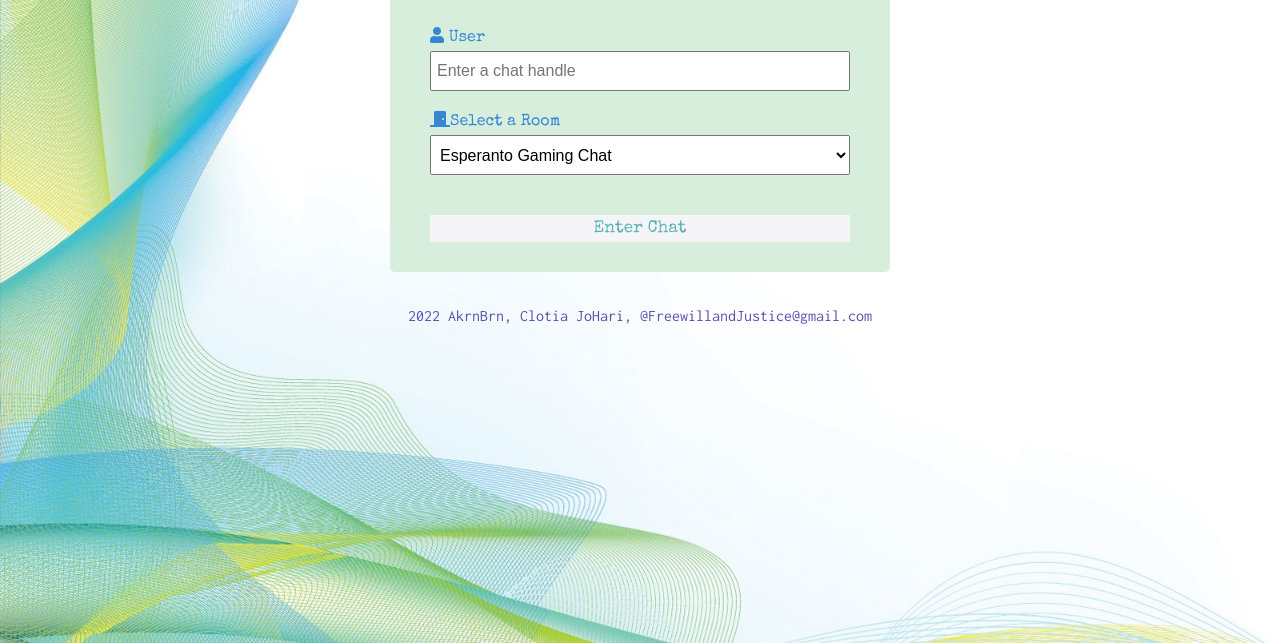
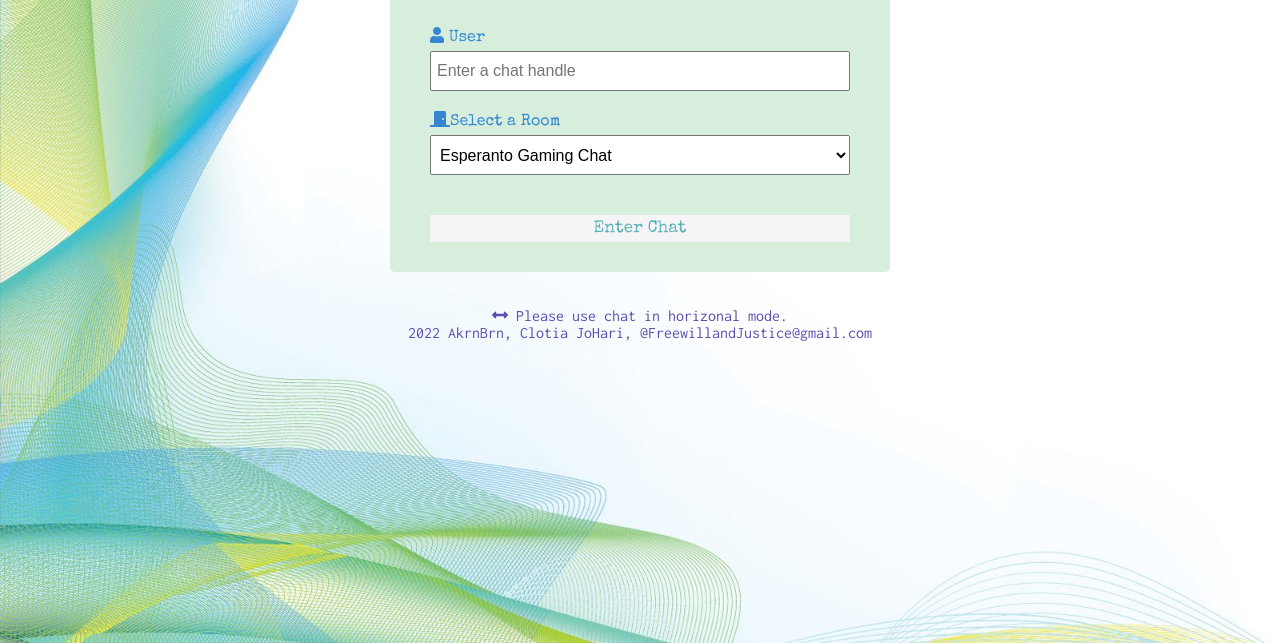
Before and after one commit to akronborn/vsg-chat, a website: page client/index.html in a window 1280 px wide. Shown: the part 157-800 px from the top of the page. Drawn offline with nearby package versions, Linux system fonts and the light colour scheme.

Commit message:
added horizontal

```diff
--- a/client/index.html
+++ b/client/index.html
@@ -50,6 +50,11 @@
         </form>
       </main>
       <p class="footer">
+        <span
+          ><i class="fas fa-arrows-alt-h"></i> Please use chat in horizonal
+          mode.</span
+        >
+        <br />
         2022 AkrnBrn, Clotia JoHari, @FreewillandJustice@gmail.com
       </p>
     </div>
```
